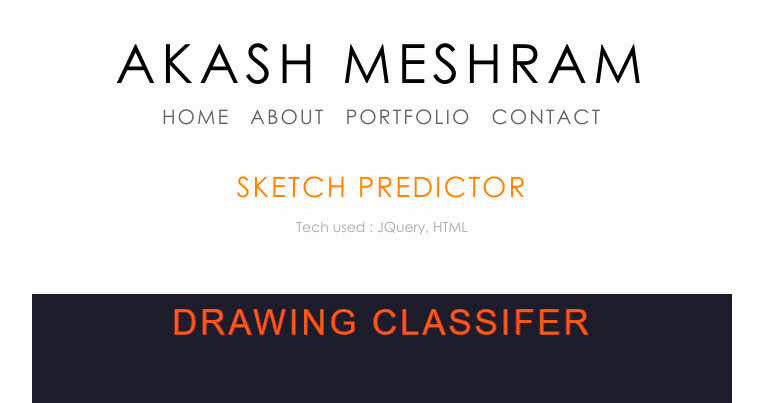
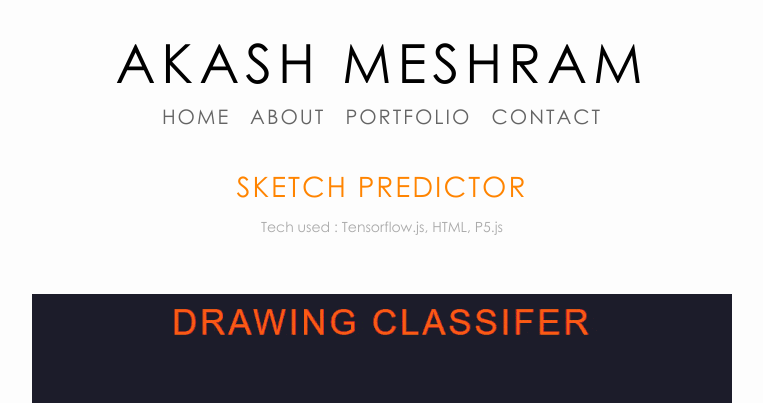
Before and after one commit to akashmeshram/old_website, a Jekyll site: the page built from work/drw.md, in a window 1280 px wide. Shown: the top 403 px of the page, without its empty margins (258-1021 px from the left). Built offline with Jekyll 4.4.1, drawn with Linux system fonts in a browser that asks for light colours; nearby versions of some CDN libraries.

Commit message:
Update drw.md

```diff
--- a/work/drw.md
+++ b/work/drw.md
@@ -3,6 +3,6 @@ layout: portfolio
 title: Sketch Predictor
 launch: https://akashmeshram.github.io/Sketch_Predictor/
 source: https://github.com/akashmeshram/Sketch_Predictor
-tech: JQuery, HTML
+tech: Tensorflow.js, HTML, P5.js
 gif: /assets/app-gif/drw.gif
 ---
```
